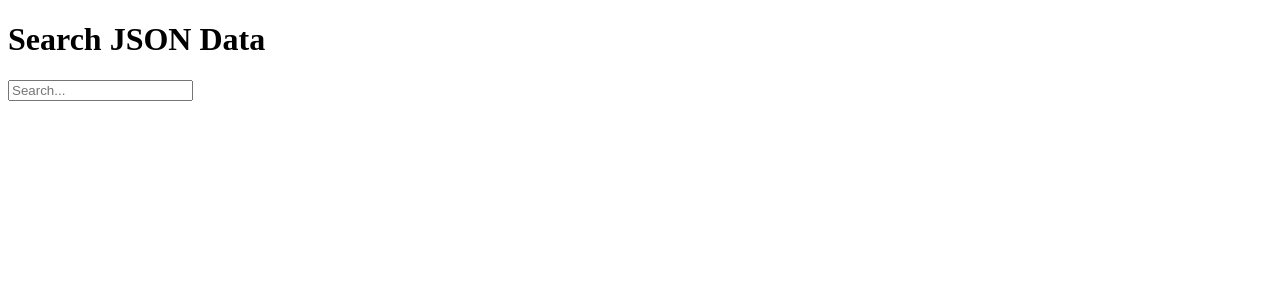
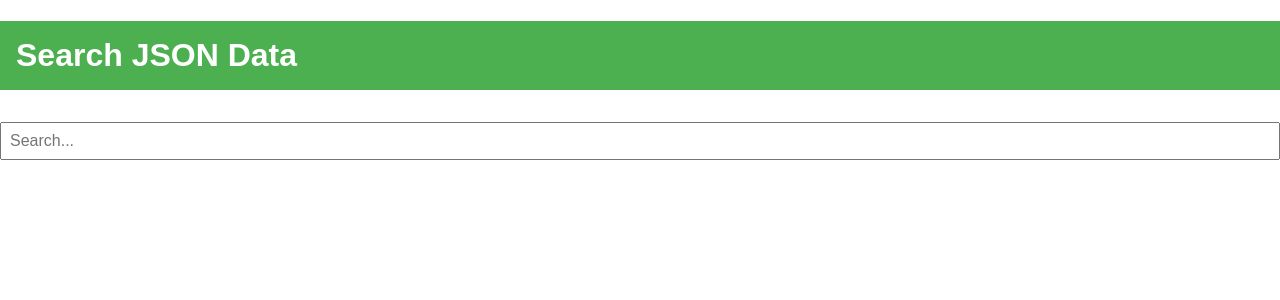
Before and after one commit to DepartmentofEnvironmentandEnergy/SearchEnginePythonPHPAjax, a PHP site: page / in a window 1280 px wide. Shown: the top 300 px of the page. Run offline with PHP 8.4, Linux system fonts and the light colour scheme.

Commit message:
Update
Git ignore update
Styling update to results

```diff
--- a/index.php
+++ b/index.php
@@ -5,8 +5,54 @@
     <meta name="viewport" content="width=device-width, initial-scale=1.0">
     <title>JSON Search</title>
     <style>
+        body {
+            font-family: Arial, sans-serif;
+            margin: 0;
+            padding: 0;
+        }
+
+        h1 {
+            background-color: #4CAF50;
+            color: white;
+            padding: 1rem;
+            margin-bottom: 2rem;
+        }
+
+        input[type="text"] {
+            display: block;
+            width: 100%;
+            padding: 0.5rem;
+            font-size: 1rem;
+            box-sizing: border-box;
+        }
+
+        #results {
+            padding: 1rem;
+        }
+
         .result {
             margin-bottom: 1rem;
+            border: 1px solid #ccc;
+            border-radius: 5px;
+            padding: 1rem;
+            box-shadow: 0 1px 3px rgba(0, 0, 0, 0.12), 0 1px 2px rgba(0, 0, 0, 0.24);
+        }
+
+        .result h3 {
+            margin-top: 0;
+            color: #4CAF50;
+        }
+
+        .result p {
+            margin: 0.5rem 0;
+        }
+
+        .result p:first-child {
+            font-weight: bold;
+        }
+
+        .result p:last-child {
+            color: #777;
         }
     </style>
 </head>
```
Also changed, not shown: 1 other file.
